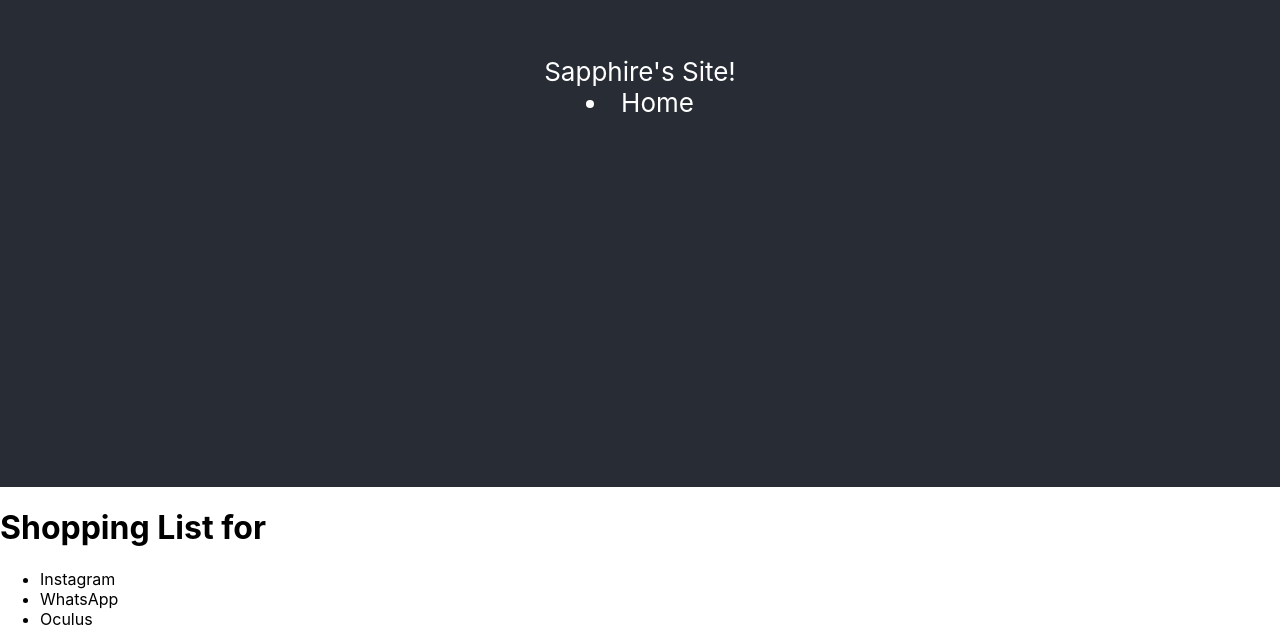
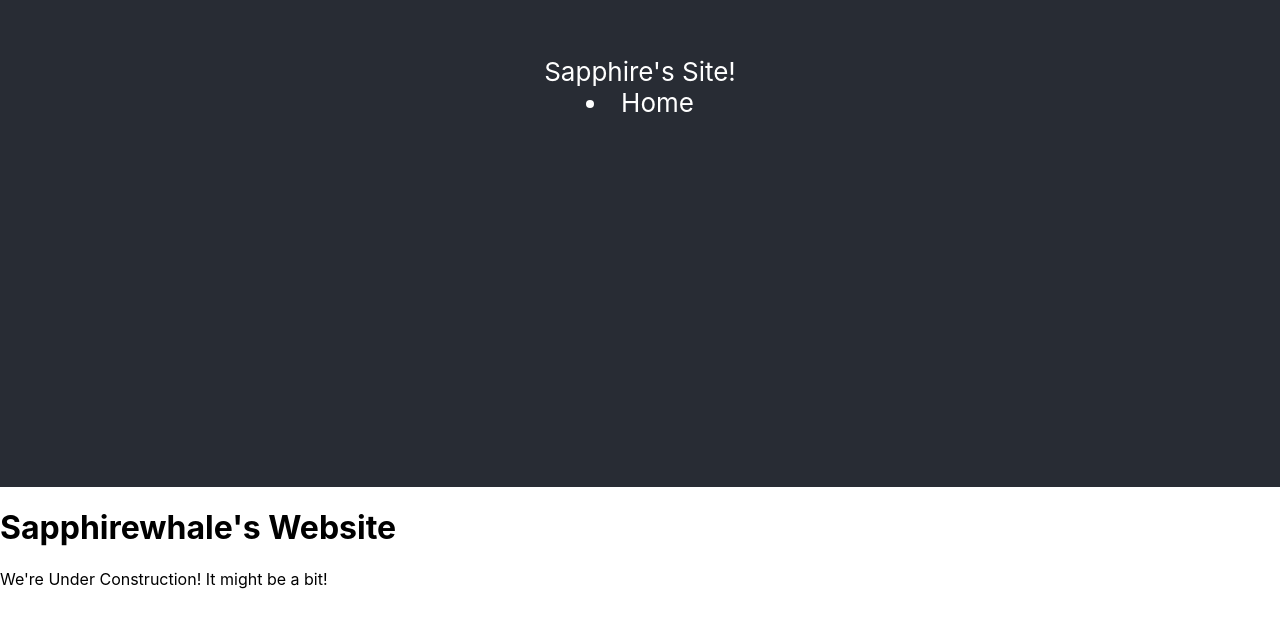
Before and after one commit to Sapphirewhale/Sapphire-Website, a React (Create React App) app in the folder sapphire-website/: page / in a window 1280 px wide. Shown: the part 313-952 px from the top of the page. After the commit the page ends 902 px from the top, so only its background shows below. Built offline with nearby package versions, Linux system fonts and the light colour scheme.

Commit message:
Update welcome-page.component.js

```diff
--- a/sapphire-website/src/components/welcome-page.component.js
+++ b/sapphire-website/src/components/welcome-page.component.js
@@ -5,12 +5,8 @@ export default class WelcomePage extends React.Component {
     render() {
       return (
         <div className="welcome-page">
-          <h1>Shopping List for {this.props.name}</h1>
-          <ul>
-            <li>Instagram</li>
-            <li>WhatsApp</li>
-            <li>Oculus</li>
-          </ul>
+          <h1>Sapphirewhale's Website {this.props.name}</h1>
+          We're Under Construction! It might be a bit!
         </div>
       );
     }
```
